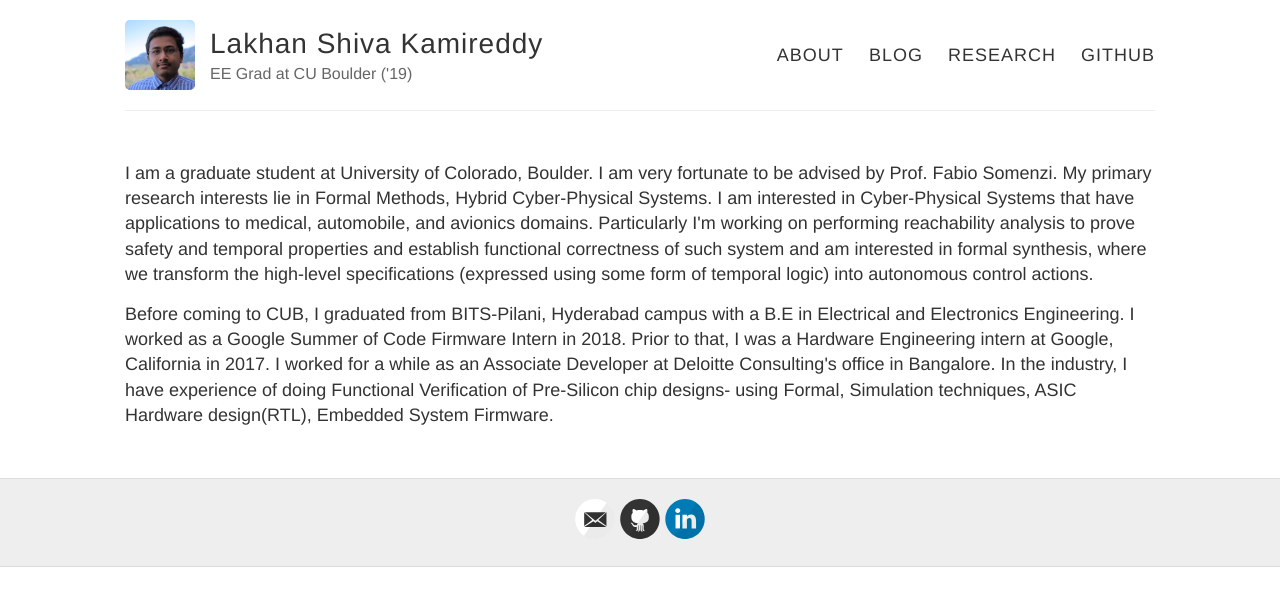
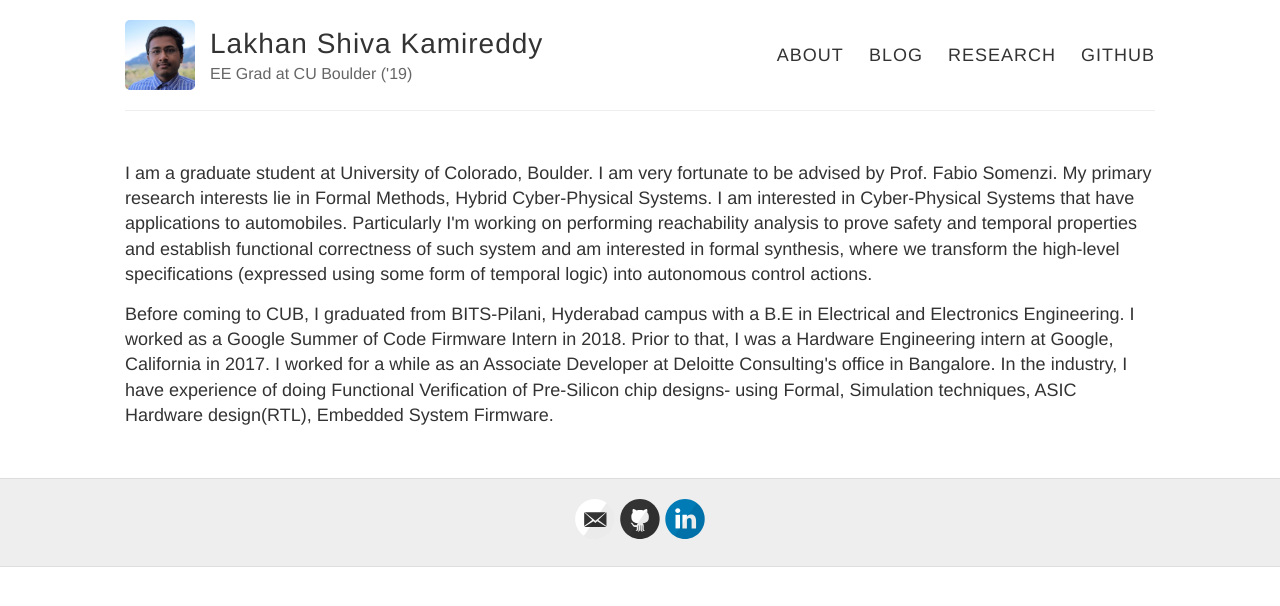
Before and after one commit to lakhanshiva/lakhanshiva.github.io, a Jekyll site: the page built from index.html, in a window 1280 px wide. Shown: the top 606 px of the page. Built offline with Jekyll 4.4.1, drawn with Linux system fonts in a browser that asks for light colours.

Commit message:
Update index.html

```diff
--- a/index.html
+++ b/index.html
@@ -3,7 +3,7 @@ layout: default
 ---
 
 <body>
-  <p>I am a graduate student at University of Colorado, Boulder. I am very fortunate to be advised by Prof. Fabio Somenzi. My primary research interests lie in Formal Methods, Hybrid Cyber-Physical Systems. I am interested in Cyber-Physical Systems that have applications to medical, automobile, and avionics domains. Particularly I'm working on performing reachability analysis to prove safety and temporal properties and establish functional correctness of such system and am interested in formal synthesis, where we transform the high-level specifications (expressed using some form of temporal logic) into autonomous control actions.</p>
+  <p>I am a graduate student at University of Colorado, Boulder. I am very fortunate to be advised by Prof. Fabio Somenzi. My primary research interests lie in Formal Methods, Hybrid Cyber-Physical Systems. I am interested in Cyber-Physical Systems that have applications to automobiles. Particularly I'm working on performing reachability analysis to prove safety and temporal properties and establish functional correctness of such system and am interested in formal synthesis, where we transform the high-level specifications (expressed using some form of temporal logic) into autonomous control actions.</p>
 
    <p>Before coming to CUB, I graduated from BITS-Pilani, Hyderabad campus with a B.E in Electrical and Electronics Engineering. I worked as a Google Summer of Code Firmware Intern in 2018. Prior to that, I was a Hardware Engineering intern at Google, California in 2017. I worked for a while as an Associate Developer at Deloitte Consulting's office in Bangalore.
     In the industry, I have experience of doing Functional Verification of Pre-Silicon chip designs- using Formal, Simulation techniques,
```
